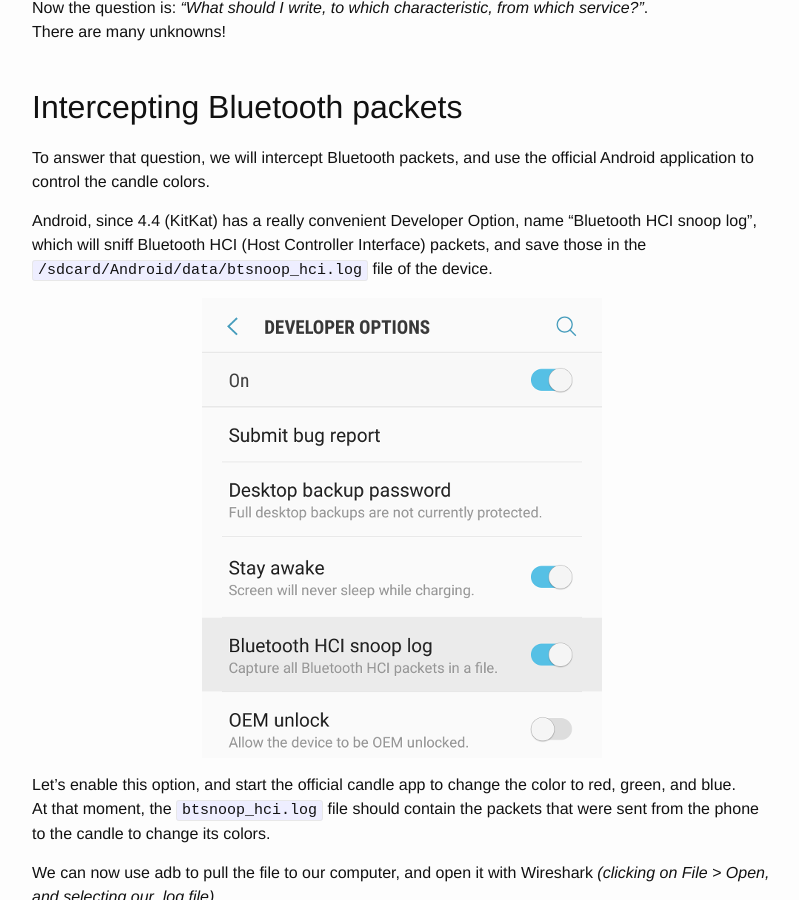
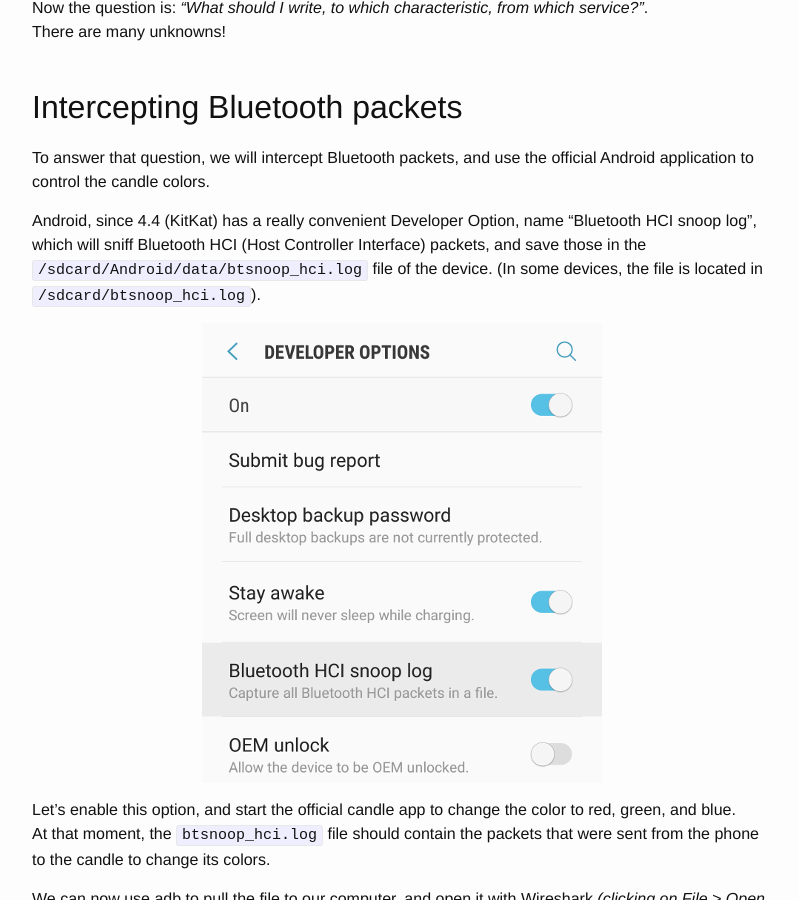
Before and after one commit to Nilhcem/nilhcem.github.io, a Jekyll site: the page built from _posts/2017-12-20-reverse-engineer-simple-bluetooth-devices.md, in a window 1280 px wide and 900 px high, scrolled down 2403 px. Shown: the whole window, without its empty margins (238-1037 px from the left). Built offline with Jekyll 4.4.1, drawn with Linux system fonts in a browser that asks for light colours; comment, search, counter and statistics services are not loaded.

Commit message:
Update bluetooth le article

```diff
--- a/_posts/2017-12-20-reverse-engineer-simple-bluetooth-devices.md
+++ b/_posts/2017-12-20-reverse-engineer-simple-bluetooth-devices.md
@@ -51,7 +51,7 @@ There are many unknowns!
 
 To answer that question, we will intercept Bluetooth packets, and use the official Android application to control the candle colors.
 
-Android, since 4.4 (KitKat) has a really convenient Developer Option, name "Bluetooth HCI snoop log", which will sniff Bluetooth HCI (Host Controller Interface) packets, and save those in the `/sdcard/Android/data/btsnoop_hci.log` file of the device.
+Android, since 4.4 (KitKat) has a really convenient Developer Option, name "Bluetooth HCI snoop log", which will sniff Bluetooth HCI (Host Controller Interface) packets, and save those in the `/sdcard/Android/data/btsnoop_hci.log` file of the device. (In some devices, the file is located in `/sdcard/btsnoop_hci.log`).
 
 ![pic04_devoption]
 
```
